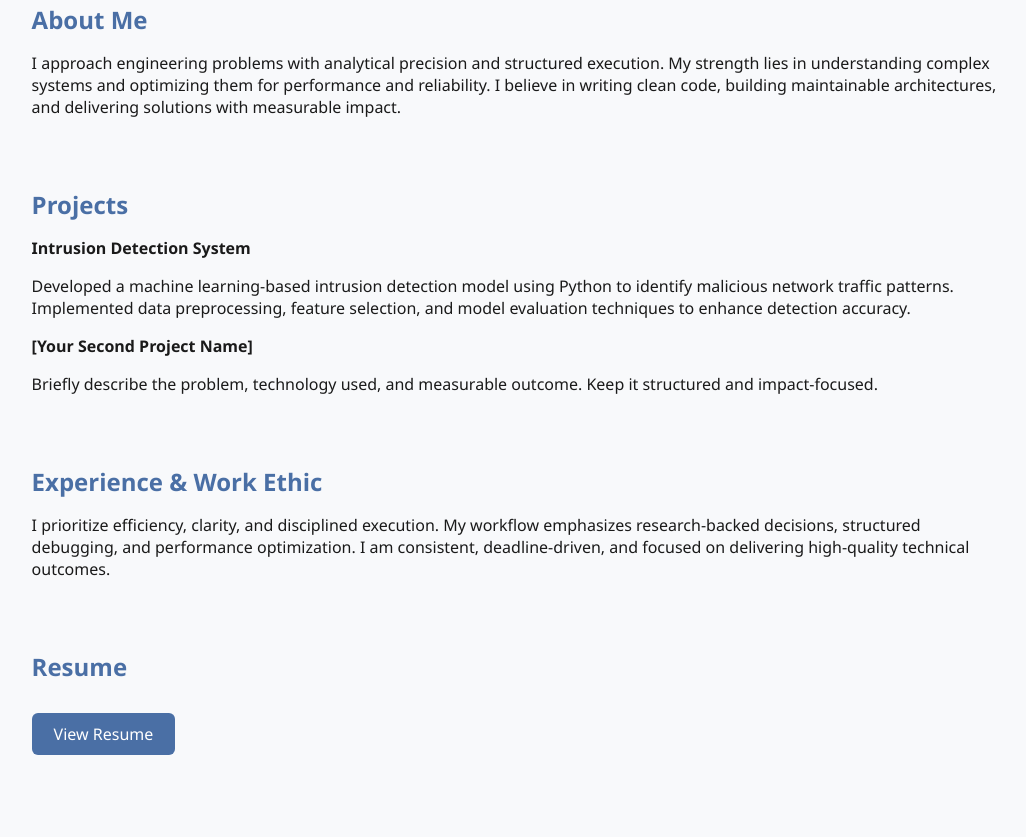
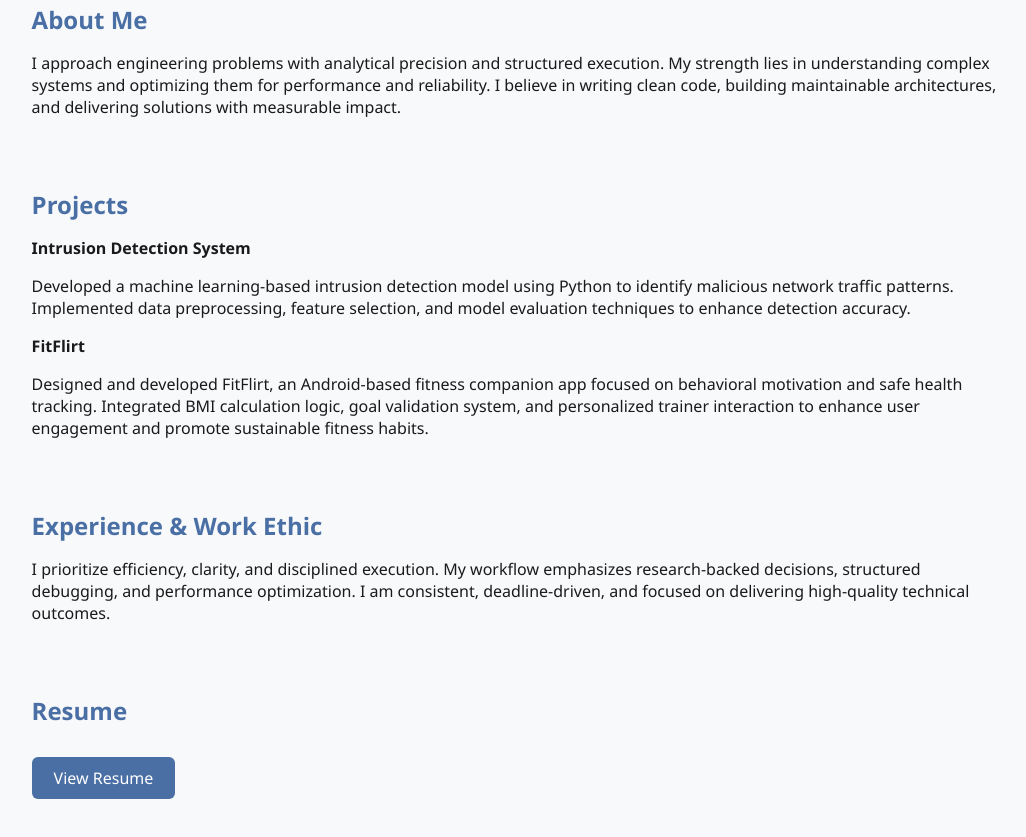
Before and after one commit to jeyashree-ks/jeyashree-ks.github.io, a plain HTML site: page index.html in a window 1280 px wide. Shown: the part 575-1412 px from the top of the page, without its empty margins (122-1148 px from the left). Drawn offline with Linux system fonts and the light colour scheme.

Commit message:
Update index.html

```diff
--- a/index.html
+++ b/index.html
@@ -160,10 +160,10 @@ main {
     Implemented data preprocessing, feature selection, and model evaluation techniques to enhance detection accuracy.
   </p>
 
-  <p><strong>[Your Second Project Name]</strong></p>
+  <p><strong>FitFlirt</strong></p>
   <p>
-    Briefly describe the problem, technology used, and measurable outcome.
-    Keep it structured and impact-focused.
+    Designed and developed FitFlirt, an Android-based fitness companion app focused on behavioral motivation and safe health tracking.
+    Integrated BMI calculation logic, goal validation system, and personalized trainer interaction to enhance user engagement and promote sustainable fitness habits.
   </p>
 </div>
 
```
